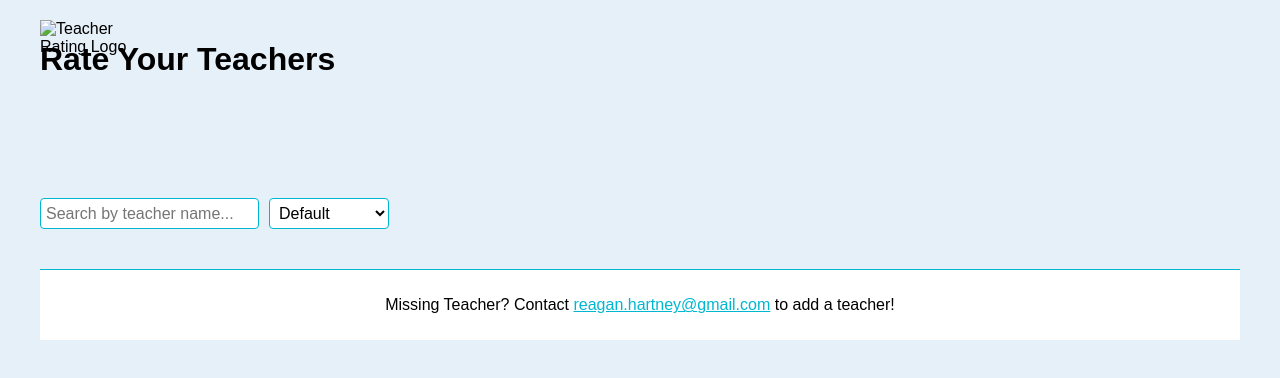
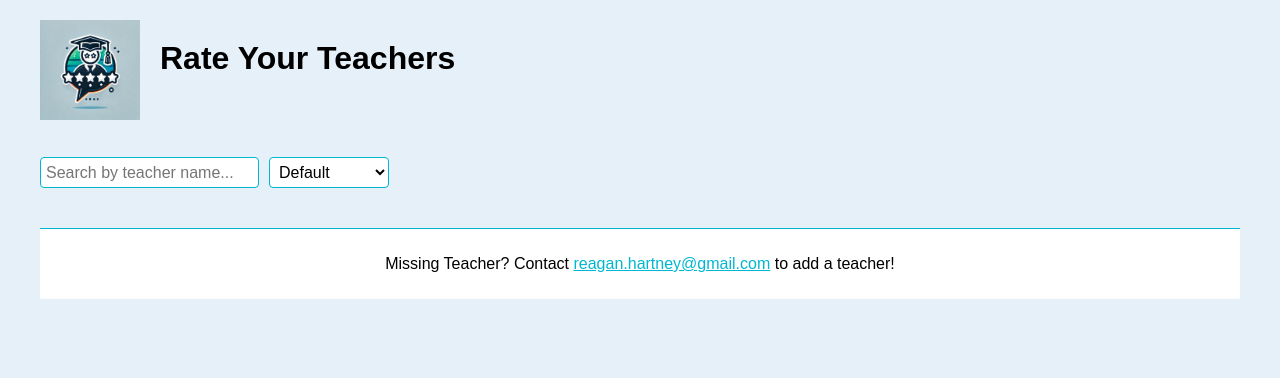
Before and after one commit to TeslaLover278/teacher-voting-v2, a website: page pages/home/index.html in a window 1280 px wide. Drawn offline with Linux system fonts and the light colour scheme; no server answers; files whose address does not match are found by name.

Commit message:
Fixed voting issue for multiple votes and users, ensured logo displays correctly

```diff
--- a/pages/home/index.html
+++ b/pages/home/index.html
@@ -7,8 +7,8 @@
     <link rel="stylesheet" href="/styles.css">
 </head>
 <body>
-    <img src="/images/logo.png" alt="Teacher Rating Logo" class="logo">
-    <h1>Rate Your Teachers</h1>
+    <img src="/images/logo.png" alt="Teacher Rating Logo" class="logo" onclick="window.location.href='/'">
+    <h1 class="page-title">Rate Your Teachers</h1>
     <div class="controls">
         <input type="text" id="search-bar" placeholder="Search by teacher name...">
         <select id="sort-select">
--- a/public/styles.css
+++ b/public/styles.css
@@ -18,11 +18,17 @@ body {
 .logo:hover {
     opacity: 0.8;
 }
+.page-title {
+    margin-left: 120px; /* Shift right to avoid logo overlap (adjust based on logo size) */
+    margin-top: 20px; /* Align with logo vertically */
+    font-size: 2em; /* Maintain or adjust size as needed */
+    color: #000000; /* Black text */
+}
 .controls {
     margin-bottom: 20px;
     display: flex;
     gap: 10px;
-    margin-top: 120px; /* Adjust to avoid overlap with logo */
+    margin-top: 80px; /* Reduced to account for title positioning, adjust if needed */
 }
 #search-bar, #sort-select {
     padding: 5px;
--- a/server.js
+++ b/server.js
@@ -19,7 +19,7 @@ const teachers = [
     { id: 8, name: "Mrs. Agustin", bio: "Tech innovator.", classes: ["Coding", "Robotics", "Web Design", "AI Basics", "Game Dev", "Cybersecurity", "Data Science", "Mobile App Dev"] }
 ];
 
-const ratings = []; // In-memory ratings persist during runtime
+const ratings = []; // In-memory ratings persist during runtime for all users
 
 // Get all teachers with average ratings and sorting options
 app.get('/api/teachers', (req, res) => {
```
Also changed, not shown: pages/teacher/teacher.html (+1 -1 lines), pages/teacher/teacher.js (+7 -4 lines), public/images/logo.jpg (deleted), public/images/logo.png (added).
